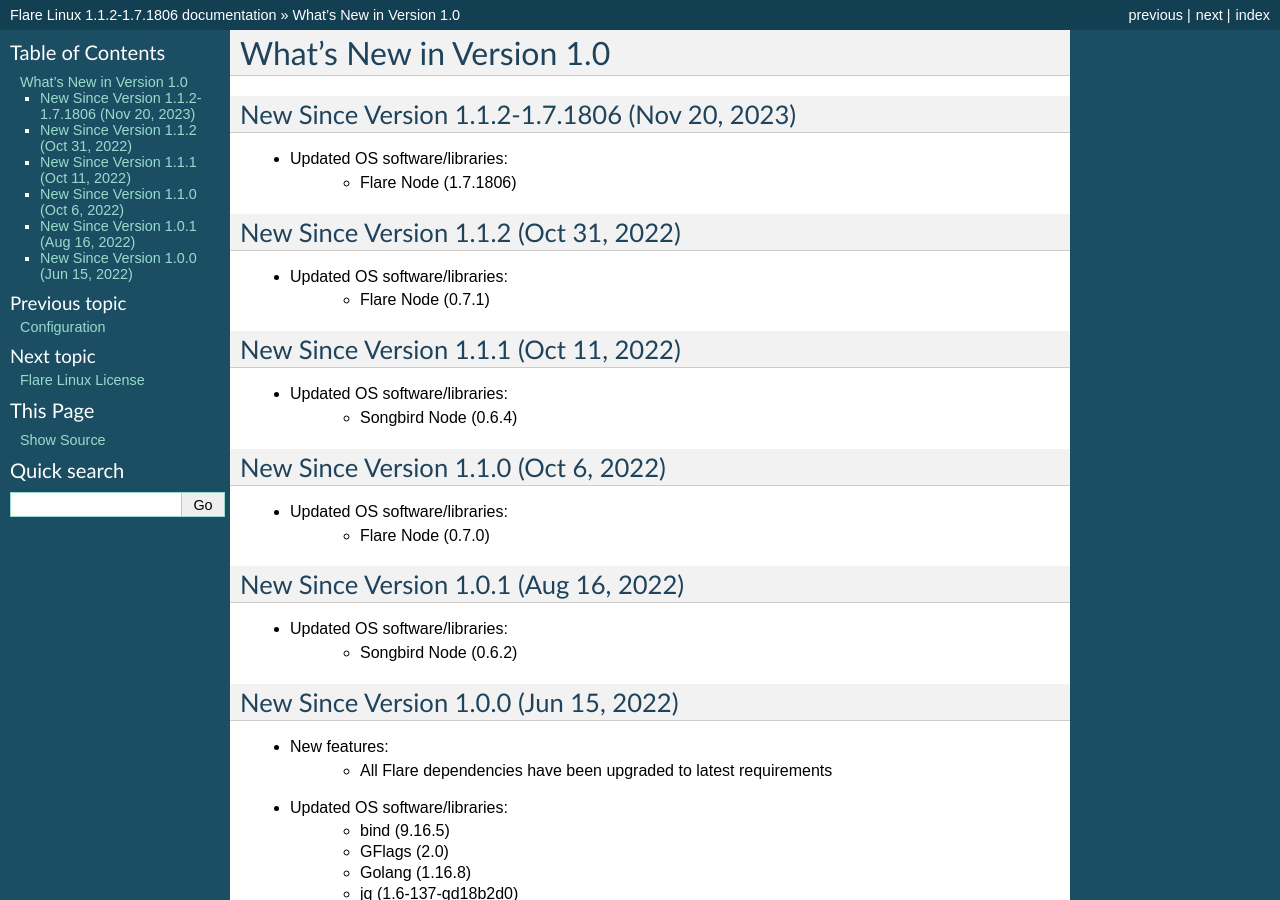
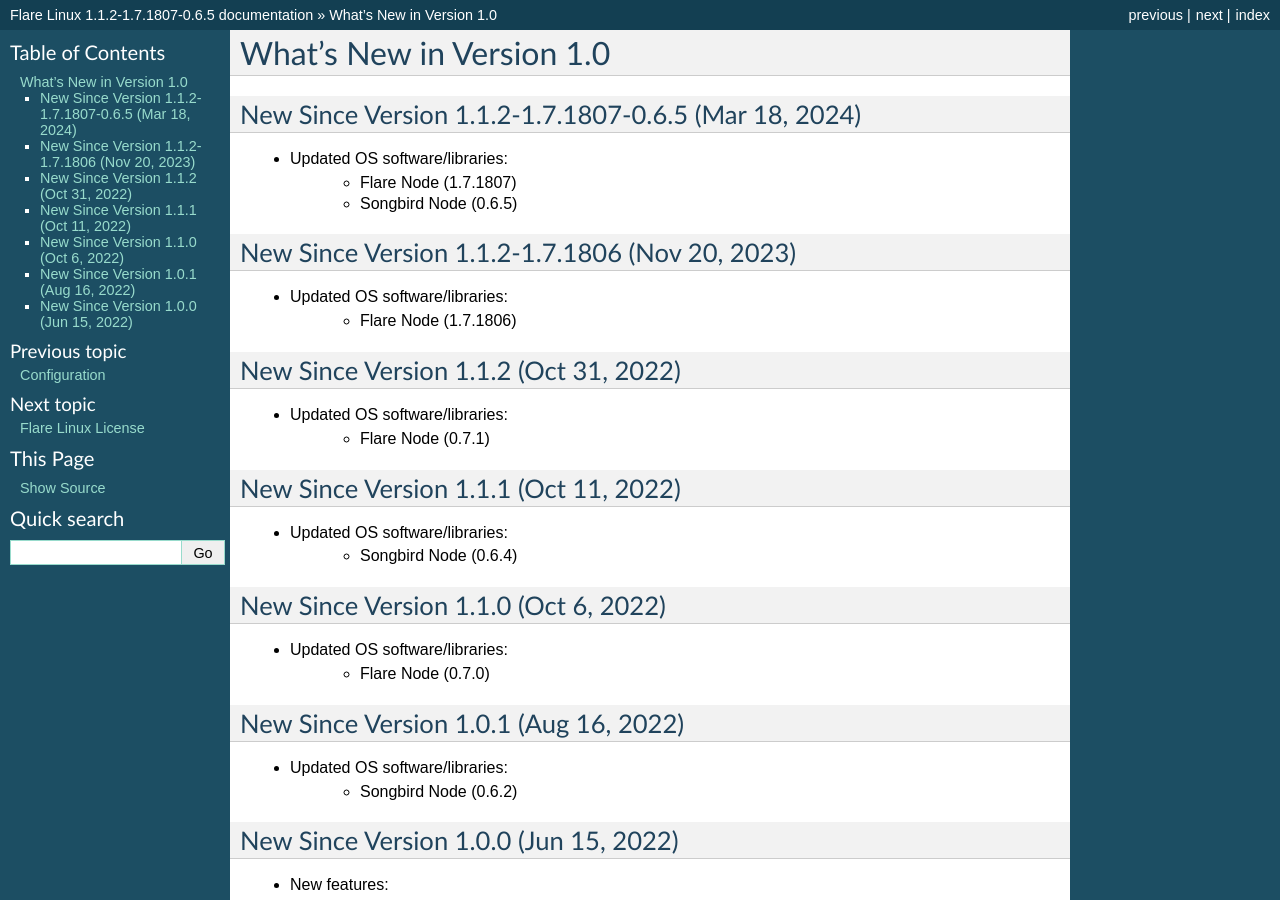
Before and after one commit to linuxforphp/flarelinux-docs, a Sphinx documentation site: the page built from docs/whats_new.rst, in a window 1280 px wide and 900 px high. Built offline with Sphinx 7.4.7, drawn with Linux system fonts in a browser that asks for light colours; some of the changed text lies outside the part shown.

Commit message:
2024-03-18 AC: Updates the user documentation for Flare Linux 1.1.2-1.7.1807-0.6.5.

```diff
--- a/docs/conf.py
+++ b/docs/conf.py
@@ -45,7 +45,7 @@
 
 # General information about the project.
 project = 'Flare Linux'
-copyright = '2018-2023, Foreach Code Factory'
+copyright = '2018-2024, Foreach Code Factory'
 
 # The version info for the project you're documenting, acts as replacement for
 # |version| and |release|, also used in various other places throughout the
@@ -54,7 +54,7 @@
 # The short X.Y version.
 version = '1.1'
 # The full version, including alpha/beta/rc tags.
-release = '1.1.2-1.7.1806'
+release = '1.1.2-1.7.1807-0.6.5'
 
 # The language for content autogenerated by Sphinx. Refer to documentation
 # for a list of supported languages.
--- a/docs/configuration.rst
+++ b/docs/configuration.rst
@@ -21,7 +21,7 @@
 
 You can do so by adding the 'e' option as often as you need to, like so::
 
-    $ docker run -it --rm -p 9650:9650 --name my_flare_server -e FLARE_BIND_ADDRESS="0.0.0.0" asclinux/flarelinux:1.1.2-1.7.1806 flare --flare-coston1
+    $ docker run -it --rm -p 9650:9650 --name my_flare_server -e FLARE_BIND_ADDRESS="0.0.0.0" asclinux/flarelinux:1.1.2-1.7.1807-0.6.5 flare --flare-coston1
 
 Here is a complete list of all environment variables that will be taken into account by the Flare Linux
 container at runtime:
@@ -43,7 +43,7 @@
 
 You can do so by adding the 'v' option as often as you need to, like so::
 
-    $ docker run -it --rm -p 9650:9650 --name my_flare_server -v ${PWD}/.flare:/home/flareuser/.flare asclinux/flarelinux:1.1.2-1.7.1806 flare --flare-coston1
+    $ docker run -it --rm -p 9650:9650 --name my_flare_server -v ${PWD}/.flare:/home/flareuser/.flare asclinux/flarelinux:1.1.2-1.7.1807-0.6.5 flare --flare-coston1
 
 ------------------------------
 Installing Additional Software
--- a/docs/license.rst
+++ b/docs/license.rst
@@ -7,7 +7,7 @@
 Flare Linux License
 =====================
 
-    Copyright 2018-2023, Foreach Code Factory.
+    Copyright 2018-2024, Foreach Code Factory.
 
     Licensed under the Apache License, Version 2.0 (the "License");
     you may not use this file except in compliance with the License.
--- a/docs/whats_new.rst
+++ b/docs/whats_new.rst
@@ -2,6 +2,13 @@
 
 What's New in Version 1.0
 ===========================
+
+New Since Version 1.1.2-1.7.1807-0.6.5 (Mar 18, 2024)
+-----------------------------------------------
+
+* Updated OS software/libraries:
+    - Flare Node (1.7.1807)
+    - Songbird Node (0.6.5)
 
 New Since Version 1.1.2-1.7.1806 (Nov 20, 2023)
 -----------------------------------------------
```
Also changed, not shown: docs/basic_usage.rst (+9 -9 lines).
